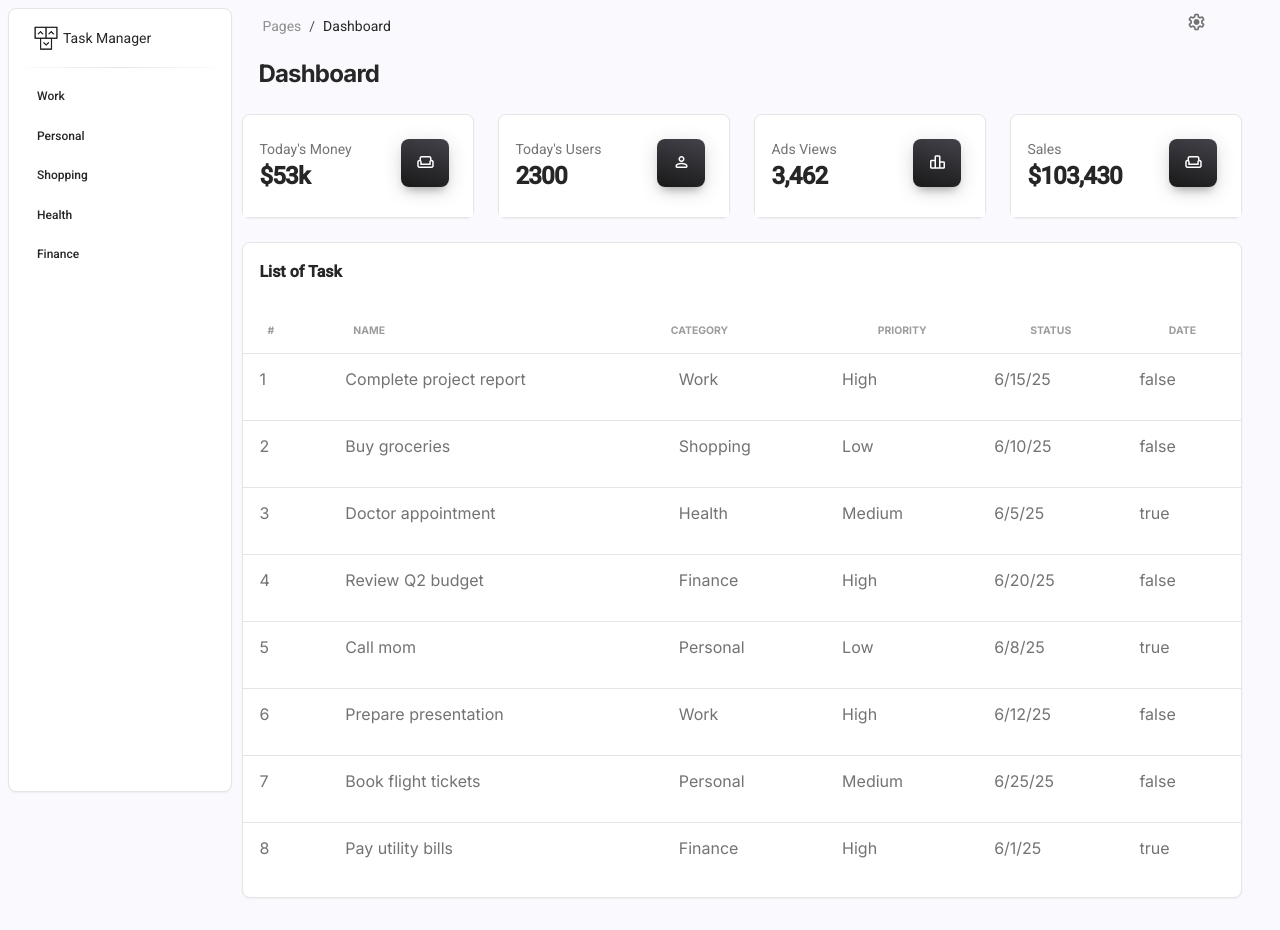
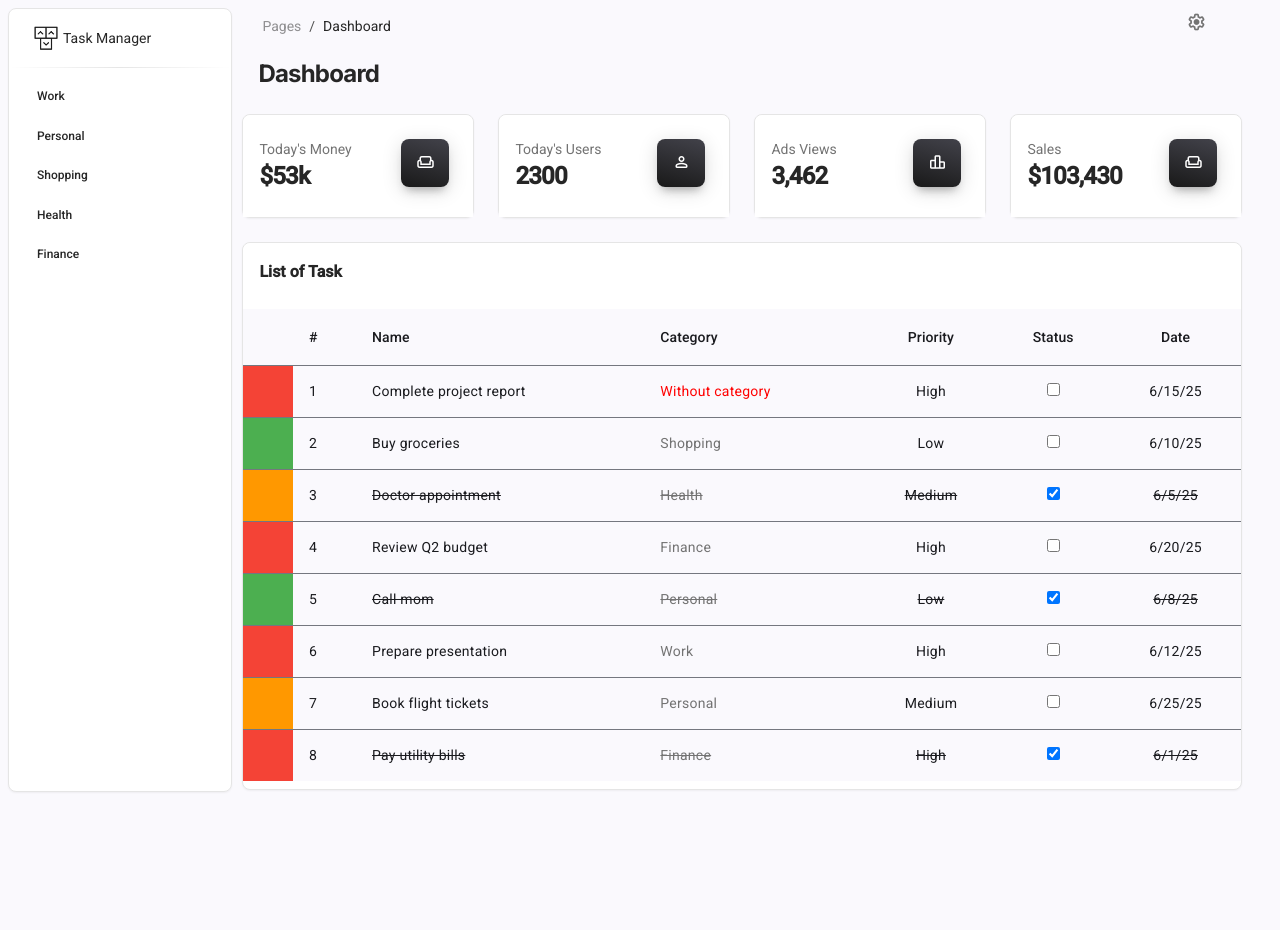
Before and after one commit to MehdiRefiyev/TaskManager-Angular-app, an Angular app: page / in a window 1280 px wide. After the commit the page ends 822 px from the top, so only its background shows below. Built offline with nearby package versions, Linux system fonts and the light colour scheme.

Commit message:
33 derse catdim ve 34 kecmek lazimdi

```diff
--- a/src/app/mockData/TestData.ts
+++ b/src/app/mockData/TestData.ts
@@ -18,7 +18,7 @@ export class TestData {
     ]
 
     static tasks: Task[] = [
-        new Task(1, "Complete project report", false, this.priorities[0], this.categories[0], new Date(2025, 5, 15)),
+        new Task(1, "Complete project report", false, this.priorities[0], { id : null , title : null }, new Date(2025, 5, 15)),
         new Task(2, "Buy groceries", false, this.priorities[2], this.categories[2], new Date(2025, 5, 10)),
         new Task(3, "Doctor appointment", true, this.priorities[1], this.categories[3], new Date(2025, 5, 5)),
         new Task(4, "Review Q2 budget", false, this.priorities[0], this.categories[4], new Date(2025, 5, 20)),
--- a/src/app/model/Category.ts
+++ b/src/app/model/Category.ts
@@ -1,6 +1,6 @@
 export class Category {
-    id: number;
-    title: string;
+    id: number | null;
+    title: string | null;
 
     constructor(id: number , title: string){
         this.id = id;
--- a/src/app/service/data-handler.ts
+++ b/src/app/service/data-handler.ts
@@ -12,9 +12,9 @@ export class DataHandler {
   tasksSubject = new BehaviorSubject<Task[]>(TestData.tasks)
   categoriesSubject = new BehaviorSubject<Category[]>(TestData.categories)
 
-  fillTasks() {
-    this.tasksSubject.next(TestData.tasks)
-  }
+  // fillTasks() {
+  //   this.tasksSubject.next(TestData.tasks)
+  // }
 
   fillTaskByCategory(category : Category) {
     const result = TestData.tasks.filter(task =>  task.category === category);
--- a/src/app/views/tasks/tasks.html
+++ b/src/app/views/tasks/tasks.html
@@ -10,7 +10,7 @@
       </div>
       <div class="card-body px-0 pb-2">
         <div class="table-responsive">
-          <table class="table align-items-center mb-0">
+          <!-- <table class="table align-items-center mb-0">
             <thead>
               <tr>
                 <th class="text-uppercase text-secondary text-xxs font-weight-bolder opacity-7">
@@ -46,37 +46,124 @@
                 <tr>
                   <td>
                     <div class="d-flex px-2 py-1">
-                            <p>{{$index + 1}}</p>
+                      <p>{{ $index + 1 }}</p>
                     </div>
                   </td>
                   <td>
                     <div class="d-flex px-2 py-1">
-                            <p>{{task.title}}</p>
+                      <p [class.lineThrough]="task.completed">{{ task.title }}</p>
                     </div>
                   </td>
                   <td>
                     <div class="d-flex px-2 py-1">
-                            <p>{{task.category ? task.category.title : 'without category'}}</p>
+                      <p
+                        [class.lineThrough]="task.completed"
+                        [style.color]="task.category.title ? '#737373' : 'red'"
+                      >
+                        {{ task.category.title ? task.category.title : 'Without category' }}
+                      </p>
                     </div>
                   </td>
                   <td>
                     <div class="d-flex px-2 py-1">
-                            <p>{{task.priority ? task.priority.title : 'without priority'}}</p>
+                      <p [class.lineThrough]="task.completed">
+                        {{ task.priority ? task.priority.title : 'without priority' }}
+                      </p>
                     </div>
                   </td>
                   <td>
                     <div class="d-flex px-2 py-1">
-                            <p>{{task.date ? (task.date | date:'shortDate') : 'without priority'}}</p>
+                      <p [class.lineThrough]="task.completed">
+                        {{ task.date ? (task.date | date: 'shortDate') : 'without priority' }}
+                      </p>
                     </div>
                   </td>
                   <td>
                     <div class="d-flex px-2 py-1">
-                            <p>{{task.completed}}</p>
+                      <input
+                        type="checkbox"
+                        [checked]="task.completed"
+                        (click)="completeTask(task.id)"
+                      />
                     </div>
                   </td>
                 </tr>
               }
             </tbody>
+          </table> -->
+
+          <table mat-table [dataSource]="tasks" class="mat-elevation-z2 w-100">
+            <!-- Priority color indicator -->
+            <ng-container matColumnDef="color">
+              <th mat-header-cell *matHeaderCellDef></th>
+              <td
+                mat-cell
+                *matCellDef="let task"
+                [style.background-color]="getPriorityColor(task)"
+              ></td>
+            </ng-container>
+
+            <!-- Index -->
+            <ng-container matColumnDef="index">
+              <th mat-header-cell *matHeaderCellDef>#</th>
+              <td mat-cell *matCellDef="let task; let i = index">{{ i + 1 }}</td>
+            </ng-container>
+
+            <!-- Name -->
+            <ng-container matColumnDef="name">
+              <th mat-header-cell *matHeaderCellDef>Name</th>
+              <td mat-cell *matCellDef="let task">
+                <span [class.lineThrough]="task.completed">{{ task.title }}</span>
+              </td>
+            </ng-container>
+
+            <!-- Category -->
+            <ng-container matColumnDef="category">
+              <th mat-header-cell *matHeaderCellDef>Category</th>
+              <td mat-cell *matCellDef="let task">
+                <span
+                  [class.lineThrough]="task.completed"
+                  [style.color]="task.category?.title ? '#737373' : 'red'"
+                >
+                  {{ task.category?.title ? task.category.title : 'Without category' }}
+                </span>
+              </td>
+            </ng-container>
+
+            <!-- Priority -->
+            <ng-container matColumnDef="priority">
+              <th mat-header-cell *matHeaderCellDef class="text-center">Priority</th>
+              <td mat-cell *matCellDef="let task" class="text-center">
+                <span [class.lineThrough]="task.completed">
+                  {{ task.priority ? task.priority.title : 'Without priority' }}
+                </span>
+              </td>
+            </ng-container>
+
+            <!-- Status (checkbox) -->
+            <ng-container matColumnDef="status">
+              <th mat-header-cell *matHeaderCellDef class="text-center">Status</th>
+              <td mat-cell *matCellDef="let task" class="text-center">
+                <input
+                  type="checkbox"
+                  [checked]="task.completed"
+                  (change)="completeTask(task.id)"
+                />
+              </td>
+            </ng-container>
+
+            <!-- Date -->
+            <ng-container matColumnDef="date">
+              <th mat-header-cell *matHeaderCellDef class="text-center">Date</th>
+              <td mat-cell *matCellDef="let task" class="text-center">
+                <span [class.lineThrough]="task.completed">
+                  {{ task.date ? (task.date | date: 'shortDate') : 'Without date' }}
+                </span>
+              </td>
+            </ng-container>
+
+            <tr mat-header-row *matHeaderRowDef="displayedColumns"></tr>
+            <tr mat-row *matRowDef="let row; columns: displayedColumns"></tr>
           </table>
         </div>
       </div>
--- a/src/app/views/tasks/tasks.scss
+++ b/src/app/views/tasks/tasks.scss
@@ -0,0 +1,3 @@
+.lineThrough {
+    text-decoration: line-through;
+}
--- a/src/app/views/tasks/tasks.ts
+++ b/src/app/views/tasks/tasks.ts
@@ -1,10 +1,11 @@
 import { Component, inject, OnInit } from '@angular/core';
 import { DataHandler } from '../../service/data-handler';
 import { CommonModule } from '@angular/common';
+import { MatTableModule } from '@angular/material/table';
 
 @Component({
   selector: 'app-tasks',
-  imports: [CommonModule],
+  imports: [CommonModule, MatTableModule],
   templateUrl: './tasks.html',
   styleUrl: './tasks.scss',
 })
@@ -17,4 +18,27 @@ export class Tasks implements OnInit {
   ngOnInit(){
     this.dataHandler.tasksSubject.subscribe(tasks => this.tasks = tasks);
   }
+
+  completeTask(taskID : boolean) : void {
+    const completedTaskIndex = this.tasks.findIndex((task : any) => task.id === taskID);
+
+    this.tasks[completedTaskIndex].completed = !this.tasks[completedTaskIndex].completed;
+
+    // this.dataHandler.tasksSubject.next(this.tasks)
+  }
+
+  displayedColumns: string[] = ['color', 'index', 'name', 'category', 'priority', 'status', 'date'];
+
+  getPriorityColor(task: any): string {
+    switch (task.priority?.title) {
+      case 'High':
+        return '#f44336';
+      case 'Medium':
+        return '#ff9800';
+      case 'Low':
+        return '#4caf50';
+      default:
+        return '#e0e0e0';
+    }
+  }
 }
```
Lines whose indentation alone changed are shown as unchanged.
